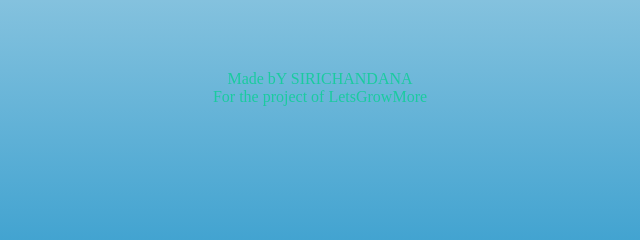
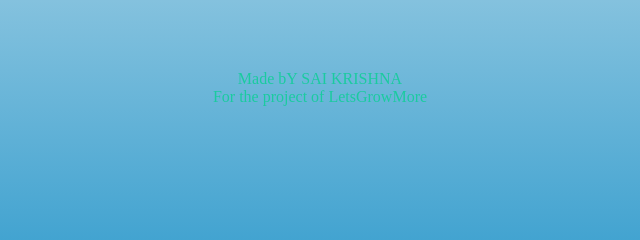
Before and after one commit to Balu-Sai-krishna/LGMVIP-Web-Task-1, a plain HTML site: page task 1/index.html in a window 1280 px wide. Shown: the part 374-614 px from the top of the page, 320-960 px from the left. Drawn offline with Linux system fonts and the light colour scheme; a web font is replaced by a local one.

Commit message:
Update index.html

```diff
--- a/task 1/index.html
+++ b/task 1/index.html
@@ -20,7 +20,7 @@
     </div>
     <script src="main.js"></script>
     <div id="container">
-        <div id="header">Made bY SIRICHANDANA<br>
+        <div id="header">Made bY SAI KRISHNA<br>
              For the project of LetsGrowMore</div>
     </div>
     </body>
```
